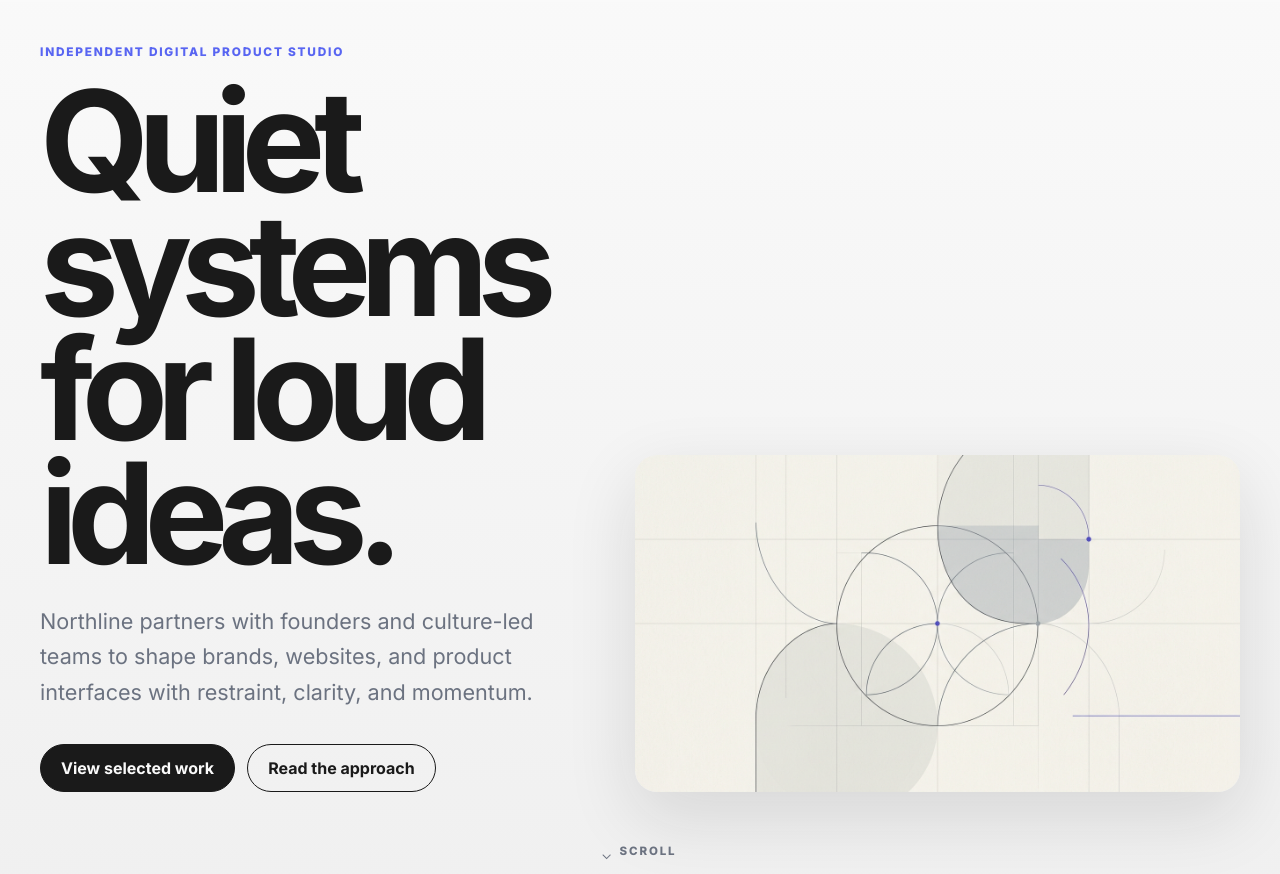
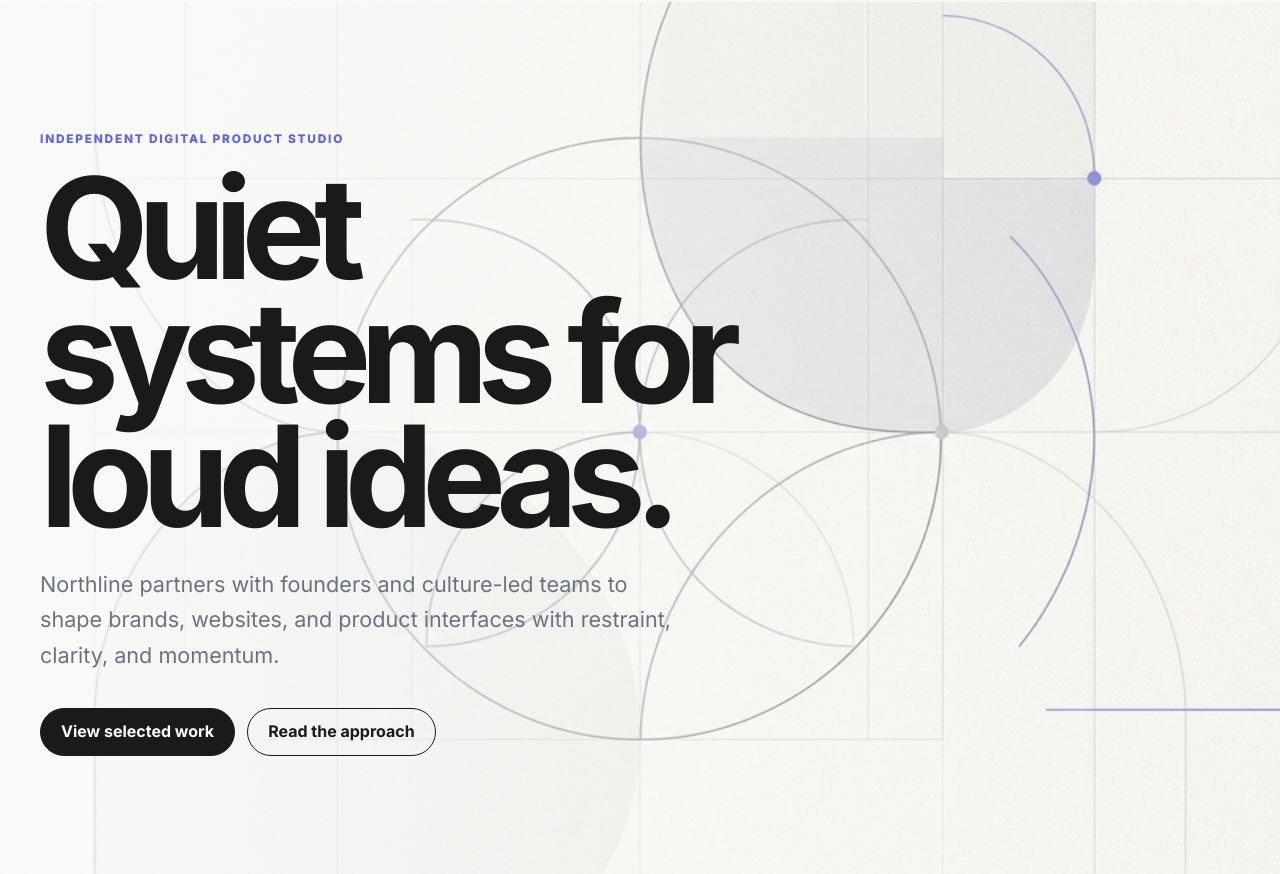
Before and after one commit to michaeljuliomoss-cpu/michaelmoss, a plain HTML site: page index.html in a window 1280 px wide. Shown: the part 75-949 px from the top of the page. Drawn offline with Linux system fonts and the light colour scheme.

Commit message:
Hero background image + lumen project image

```diff
--- a/css/style.css
+++ b/css/style.css
@@ -160,10 +160,12 @@
   align-items: center;
 }
 
-.hero-grid {
-  display: grid;
-  gap: 48px;
-  align-items: end;
+.hero-content {
+  display: flex;
+  align-items: center;
+  min-height: 100svh;
+  position: relative;
+  z-index: 1;
 }
 
 .hero-copy {
@@ -920,9 +922,7 @@
 }
 
 @media (min-width: 768px) {
-  .hero-grid {
-    grid-template-columns: minmax(0, 0.95fr) minmax(360px, 1.05fr);
-  }
+
 
   .split,
   .section-heading,
@@ -960,9 +960,18 @@
     transform: none;
   }
 }
-/* -- Hero enhancement -- */
-.hero {
-  background: linear-gradient(180deg, #fafafa 0%, #f0f0f0 100%);
+/* -- Hero background image -- */
+.hero-bg {
+  background-image: url('../images/hero-visual.png');
+  background-size: cover;
+  background-position: center;
+  position: relative;
+}
+.hero-overlay {
+  position: absolute;
+  inset: 0;
+  background: linear-gradient(90deg, rgba(250,250,250,0.92) 0%, rgba(250,250,250,0.6) 50%, rgba(250,250,250,0.3) 100%);
+  pointer-events: none;
 }
 
 /* ── Services Grid ── */
@@ -1344,26 +1353,3 @@
     animation-duration: 25s;
   }
 }
-
-
-/* -- Hero visual image -- */
-.hero-visual {
-  border-radius: var(--radius);
-  overflow: hidden;
-  box-shadow: var(--shadow);
-  background: var(--soft);
-}
-.hero-visual img {
-  display: block;
-  width: 100%;
-  height: auto;
-  min-height: 300px;
-  object-fit: cover;
-}
-@media (max-width: 767px) {
-  .hero-visual { min-height: 280px; }
-  .hero-visual img {
-    min-height: 280px;
-    object-fit: cover;
-  }
-}
--- a/index.html
+++ b/index.html
@@ -31,8 +31,9 @@
   </header>
 
   <main>
-    <section class="hero" aria-labelledby="hero-title">
-      <div class="container hero-grid">
+    <section class="hero hero-bg" aria-labelledby="hero-title">
+      <div class="hero-overlay"></div>
+      <div class="container hero-content">
         <div class="hero-copy reveal">
           <p class="eyebrow">Independent digital product studio</p>
           <h1 id="hero-title">Quiet systems for loud ideas.</h1>
@@ -43,10 +44,6 @@
             <a class="button button-primary" href="cases/index.html">View selected work</a>
             <a class="button button-secondary" href="#intro">Read the approach</a>
           </div>
-        </div>
-
-        <div class="hero-visual reveal">
-          <img src="images/hero-visual.png" alt="Abstract geometric composition" />
         </div>
       </div>
 
```
Also changed, not shown: images/project-lumen-ledger.png (added), 1 other file.
